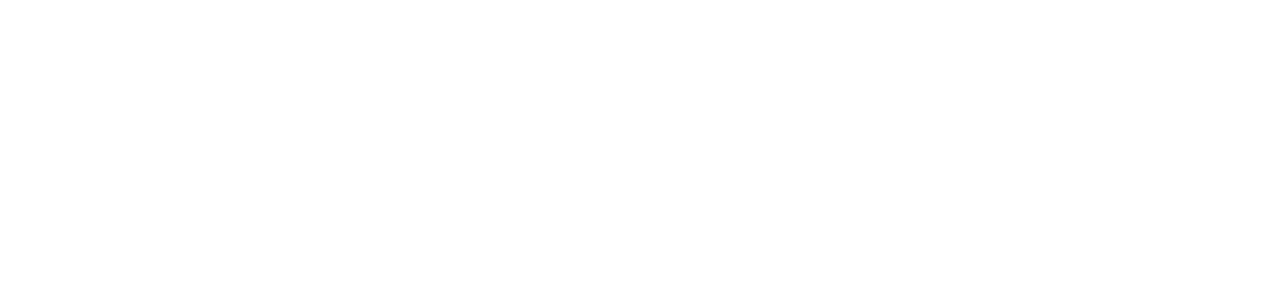
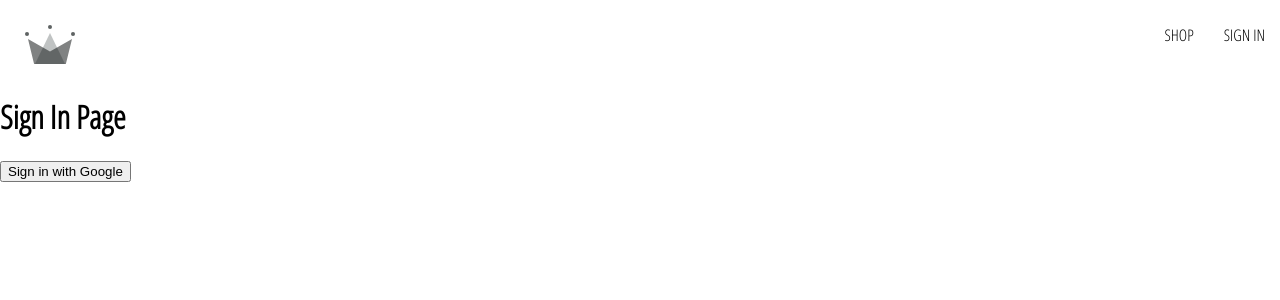
Before and after one commit to kennethliad1017/crwn-clothing-graphql, a React (Create React App) app: page /sign-in in a window 1280 px wide. Before the commit this address had no page. Shown: the top 300 px of the page. Built offline with nearby package versions, Linux system fonts and the light colour scheme.

Commit message:
setting up firebase and adding authentication

```diff
--- a/package.json
+++ b/package.json
@@ -6,6 +6,7 @@
     "@testing-library/jest-dom": "^5.14.1",
     "@testing-library/react": "^13.0.0",
     "@testing-library/user-event": "^13.2.1",
+    "firebase": "^9.9.1",
     "react": "^18.2.0",
     "react-dom": "^18.2.0",
     "react-router-dom": "6",
--- a/src/App.js
+++ b/src/App.js
@@ -2,6 +2,7 @@
 
 import Home from "./routes/home/home.component";
 import Navigation from "./routes/navigation/navigtion.component";
+import SignIn from "./routes/sign-in/sign-in.component";
 
 const Shop = () => {
   return <h1>I am the shop page</h1>;
@@ -13,6 +14,7 @@
       <Route path="/" element={<Navigation />}>
         <Route index element={<Home />} />
         <Route path="shop" element={<Shop />} />
+        <Route path="sign-in" element={<SignIn />} />
       </Route>
     </Routes>
   );
--- a/src/routes/navigation/navigtion.component.jsx
+++ b/src/routes/navigation/navigtion.component.jsx
@@ -14,6 +14,9 @@
         <Link className="nav-link" to="/shop">
           SHOP
         </Link>
+        <Link className="nav-link" to="/sign-in">
+          SIGN IN
+        </Link>
       </div>
     </div>
     <Outlet />
--- /dev/null
+++ b/src/routes/sign-in/sign-in.component.jsx
@@ -0,0 +1,16 @@
+import { signInWithGooglePopup } from "../../utils/firebase/firebase.utils";
+
+const SignIn = () => {
+  const logGoogleUser = async () => {
+    const response = await signInWithGooglePopup();
+    console.log(response);
+  };
+  return (
+    <div>
+      <h1>Sign In Page</h1>
+      <button onClick={logGoogleUser}>Sign in with Google</button>
+    </div>
+  );
+};
+
+export default SignIn;
--- /dev/null
+++ b/src/utils/firebase/firebase.utils.js
@@ -0,0 +1,38 @@
+import { initializeApp } from "firebase/app";
+import {
+  getAuth,
+  signInWithRedirect,
+  signInWithPopup,
+  GoogleAuthProvider,
+} from "firebase/auth";
+// TODO: Add SDKs for Firebase products that you want to use
+// https://firebase.google.com/docs/web/setup#available-libraries
+
+// Your web app's Firebase configuration
+// For Firebase JS SDK v7.20.0 and later, measurementId is optional
+const firebaseConfig = {
+  apiKey: "AIzaSyDkLJvdbPTO9X0E6oxJhYiiDt0w0XfaAuk",
+
+  authDomain: "crwn-clothing-db-e0a47.firebaseapp.com",
+
+  projectId: "crwn-clothing-db-e0a47",
+
+  storageBucket: "crwn-clothing-db-e0a47.appspot.com",
+
+  messagingSenderId: "910146561837",
+
+  appId: "1:910146561837:web:a14754af060a742e9a95a4",
+
+  measurementId: "G-H9Q72TCQL6",
+};
+
+// Initialize Firebase
+const firebaseApp = initializeApp(firebaseConfig);
+
+const provider = new GoogleAuthProvider();
+provider.setCustomParameters({
+  prompt: "select_account",
+});
+
+export const auth = getAuth();
+export const signInWithGooglePopup = () => signInWithPopup(auth, provider);
```
Also changed, not shown: 1 other file (tests, documents, lock files or other folders).
